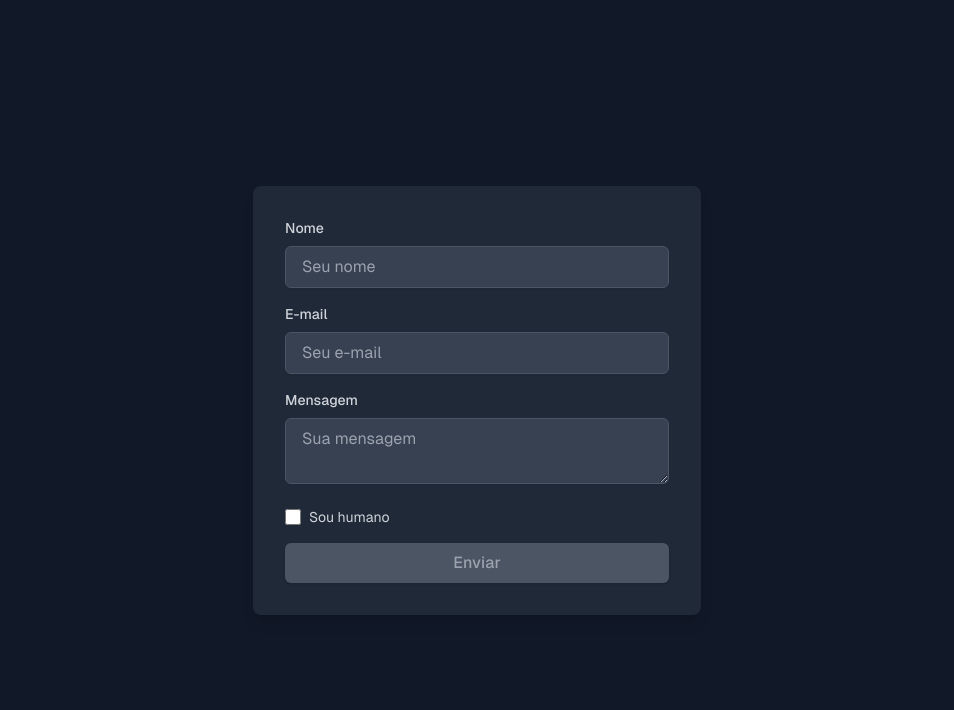
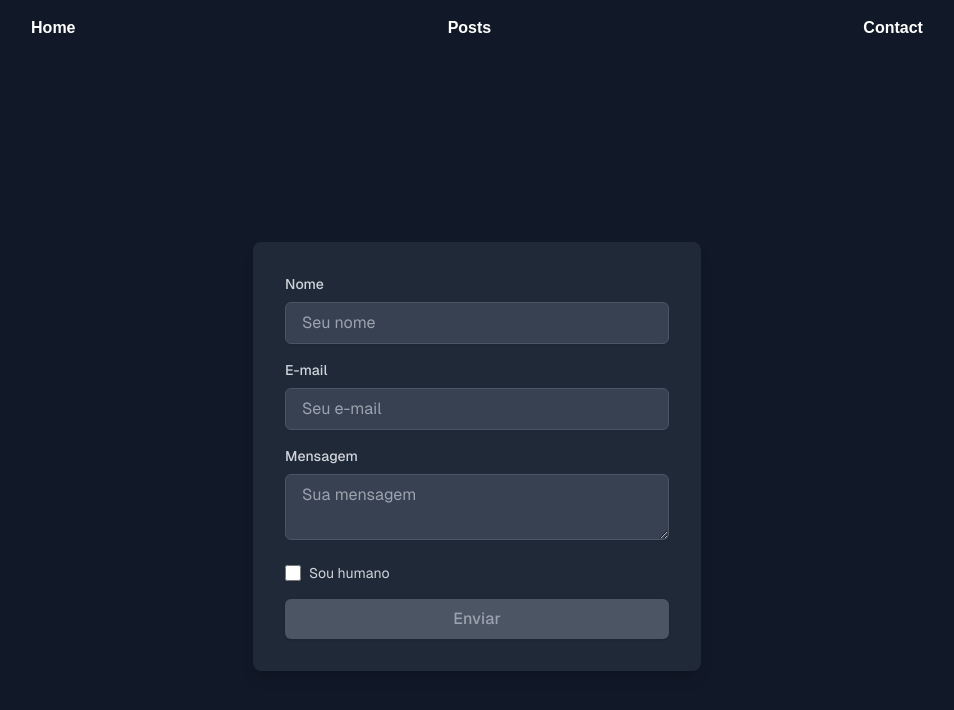
Before and after one commit to JaquesRodrigues/fast-blog-next, a Next.js app: page /contact in a window 1280 px wide. Shown: the top 710 px of the page, without its empty margins (163-1117 px from the left). Built offline with nearby package versions, Linux system fonts and the light colour scheme.

Commit message:
Add navigation bar/Update name and description

```diff
--- a/app/layout.jsx
+++ b/app/layout.jsx
@@ -1,4 +1,5 @@
 import localFont from "next/font/local";
+import Link from "next/link";
 import "./globals.css";
 
 const geistSans = localFont({
@@ -13,8 +14,8 @@ const geistMono = localFont({
 });
 
 export const metadata = {
-  title: "Create Next App",
-  description: "Generated by create next app",
+  title: "Fast Blog",
+  description: "Projeto de um blog feito com Next.js",
 };
 
 export default function RootLayout({ children }) {
@@ -23,6 +24,34 @@ export default function RootLayout({ children }) {
       <body
         className={`${geistSans.variable} ${geistMono.variable} antialiased bg-gray-900`}
       >
+        <nav className="text-white p-4">
+          <ul className="flex gap-4 justify-around">
+            <li>
+              <Link
+                className="font-bold hover:underline hover:text-slate-700"
+                href="/"
+              >
+                Home
+              </Link>
+            </li>
+            <li>
+              <Link
+                className="font-bold hover:underline hover:text-slate-700"
+                href="/posts"
+              >
+                Posts
+              </Link>
+            </li>
+            <li>
+              <Link
+                className="font-bold hover:underline hover:text-slate-700"
+                href="/contact"
+              >
+                Contact
+              </Link>
+            </li>
+          </ul>
+        </nav>
         {children}
       </body>
     </html>
```
